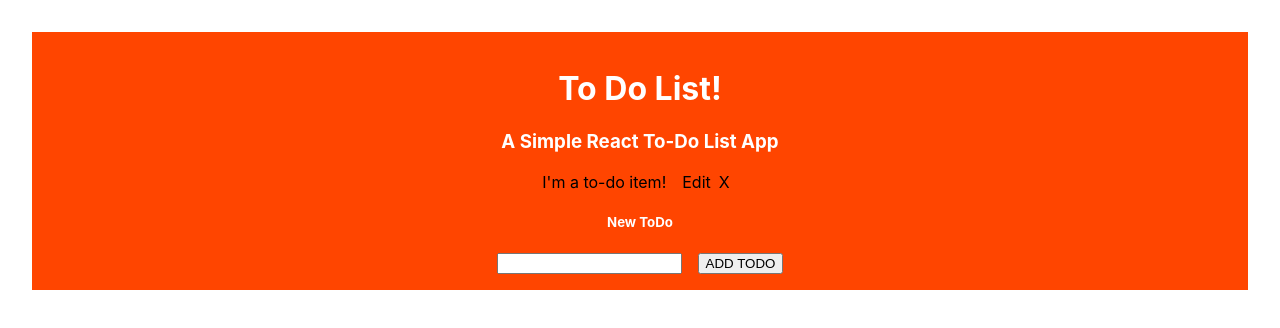
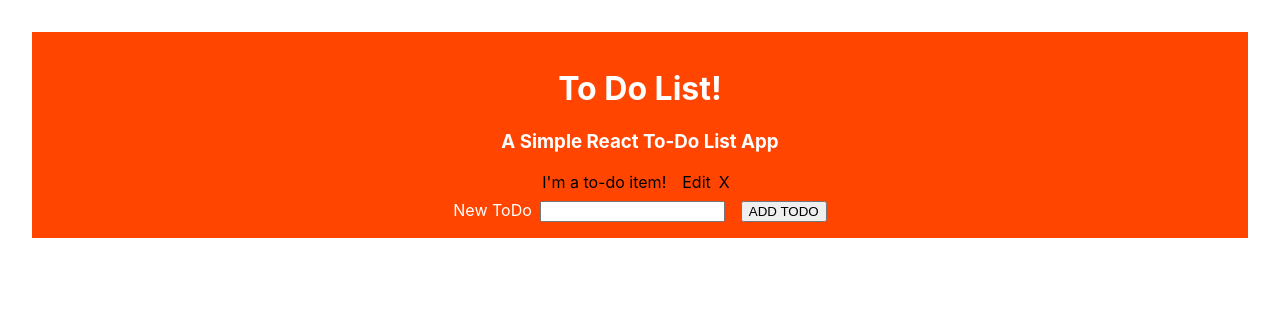
Before and after one commit to Proclus01/to-do-list, a React (Create React App) app: page / in a window 1280 px wide. Shown: the top 328 px of the page. Built offline with nearby package versions, Linux system fonts and the light colour scheme.

Commit message:
add event handlers and state to form component, update css

```diff
--- a/src/NewToDoForm.css
+++ b/src/NewToDoForm.css
@@ -9,3 +9,8 @@
     display: inline-block;
     margin-right: 1em;
 }
+
+#label {
+    color: white;
+    padding-right: 0.5em;
+}
--- a/src/NewToDoForm.js
+++ b/src/NewToDoForm.js
@@ -1,11 +1,22 @@
 import React, { Component } from 'react';
 import './NewToDoForm.css';
+import { v4 as uuidv4 } from 'uuid';
 
 class NewToDoForm extends Component {
 
     constructor(props) {
         super(props);
         this.state = { formValue: "" }
+        this.handleChange = this.handleChange.bind(this);
+        this.handleSubmit = this.handleSubmit.bind(this);
+    }
+
+    // Data from our forms is being added to the data in this component's state
+    handleChange(evt) {
+        this.setState({
+            // Update our state using computed properties
+            [evt.target.name]: evt.target.value
+        })
     }
 
     // onSubmit will create a new ToDo
@@ -13,6 +24,10 @@
     handleSubmit(evt) {
         // Stop the page from refreshing on form submission
         evt.preventDefault();
+
+        const newToDo = {...this.state, id: uuidv4()};
+
+        this.setState({formValue: ""});
     }
 
     // Render a form with one text input
@@ -22,8 +37,13 @@
 
                 <form onSubmit={this.handleSubmit}>
                     <div className="InputForm">
+                        <label id="label" htmlFor="NewToDo">New ToDo</label>
                         <input
                             type="text"
+                            name="formValue"
+                            value={this.state.formValue}
+                            onChange={this.handleChange}
+                            id="inputForm"
                         />
                     </div>
 
--- a/src/ToDoList.js
+++ b/src/ToDoList.js
@@ -39,7 +39,6 @@
                 </div>
 
                 <div>
-                    <h5 id="subtitle">New ToDo</h5>
                     <NewToDoForm />
                 </div>
             </div>
```
